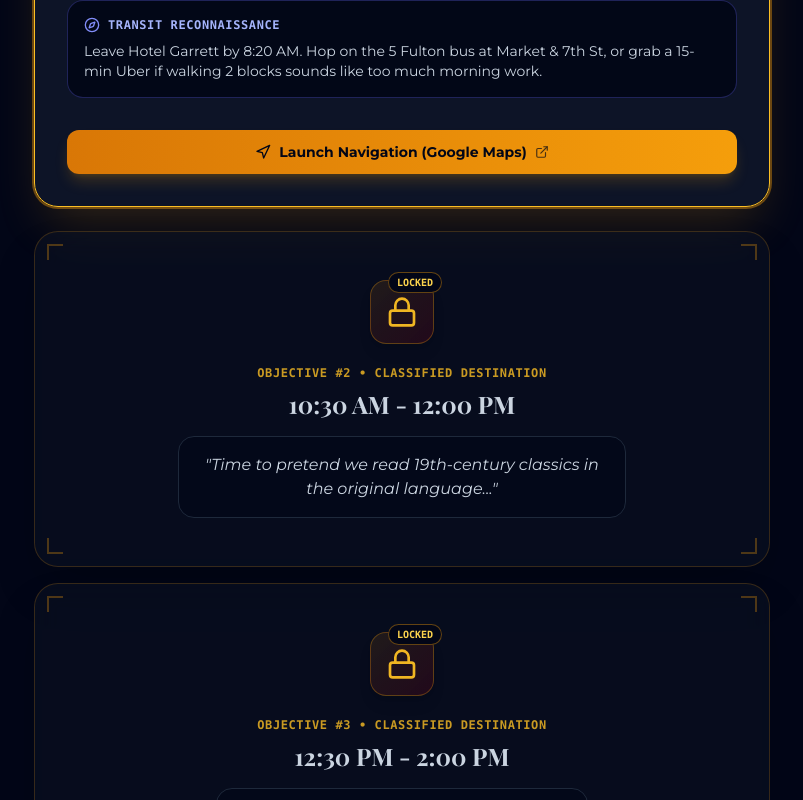
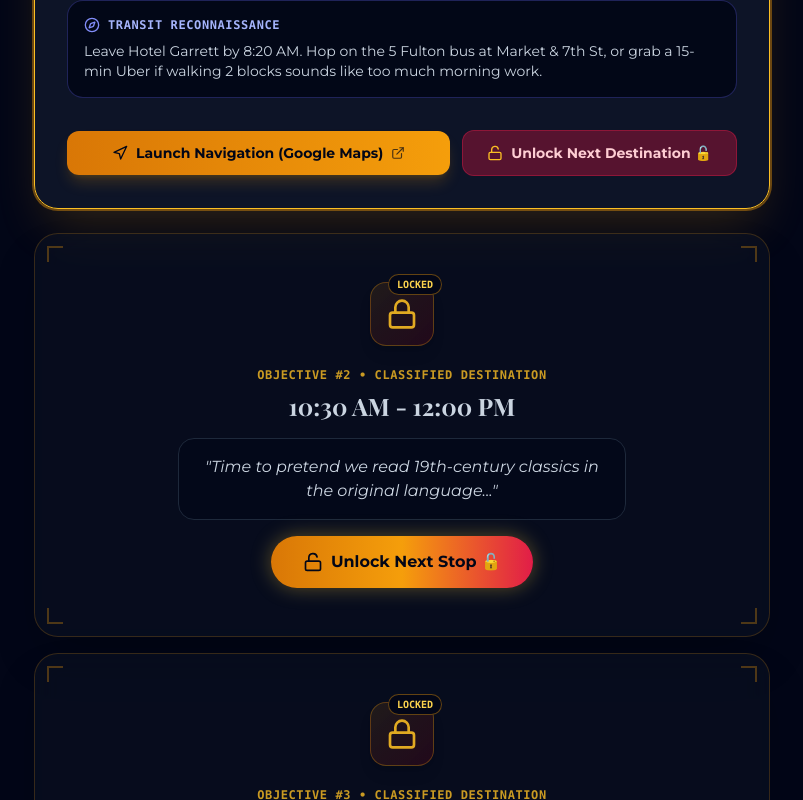
Before and after one commit to NicsWorld/sf-special-day, a React (Vite) app: page / in a window 1280 px wide. Shown: the part 1100-1900 px from the top of the page, without its empty margins (238-1041 px from the left). Built offline with nearby package versions, Linux system fonts and the light colour scheme; a web font is replaced by a local one.

Commit message:
Enable unlock buttons (ENABLE_UNLOCK_BUTTONS = true)

```diff
--- a/src/components/QuestCard.jsx
+++ b/src/components/QuestCard.jsx
@@ -13,8 +13,8 @@ import {
   ExternalLink
 } from 'lucide-react';
 
-// SET THIS TO true WHEN YOU ARE READY TO ENABLE UNLOCK BUTTONS
-const ENABLE_UNLOCK_BUTTONS = false;
+// SET THIS TO true TO ENABLE UNLOCK BUTTONS (CURRENTLY ENABLED)
+const ENABLE_UNLOCK_BUTTONS = true;
 
 export const QuestCard = ({
   step,
@@ -75,7 +75,7 @@ export const QuestCard = ({
               "{step.teaser}"
             </div>
 
-            {/* Optional Unlock Button */}
+            {/* Unlock Button */}
             {ENABLE_UNLOCK_BUTTONS && (
               <button
                 onClick={() => onUnlock(step.id)}
@@ -204,7 +204,7 @@ export const QuestCard = ({
               <ExternalLink className="w-3.5 h-3.5 opacity-70" />
             </a>
 
-            {/* Optional Next Step unlock button if current */}
+            {/* Unlock button if current */}
             {ENABLE_UNLOCK_BUTTONS && isCurrent && onUnlock && (
               <button
                 onClick={onUnlock}
```
